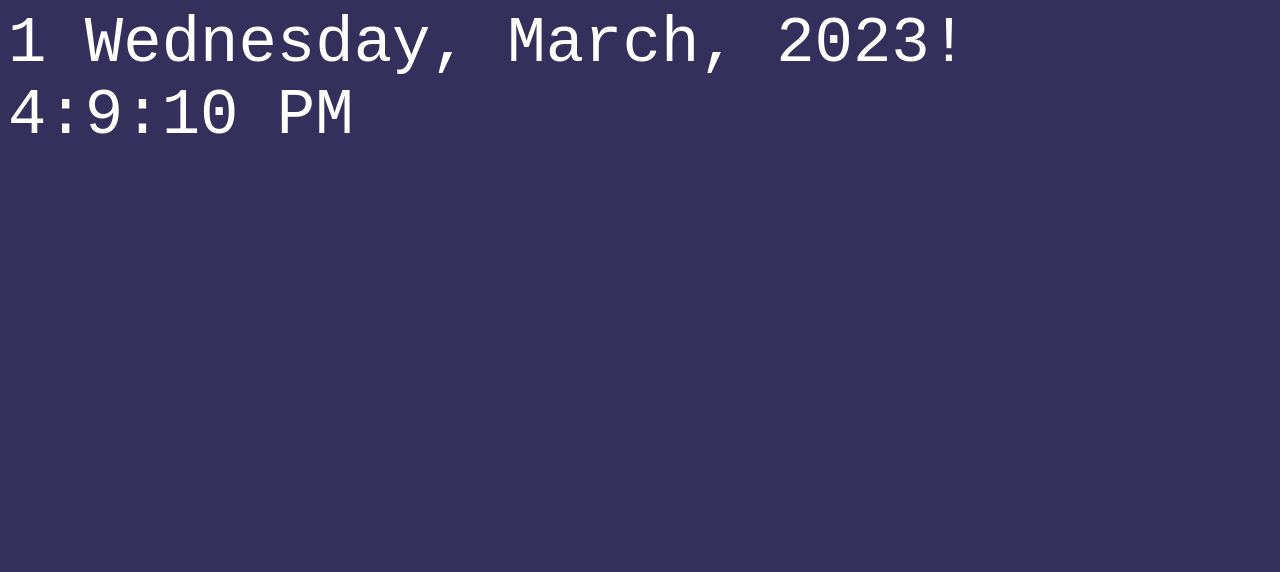
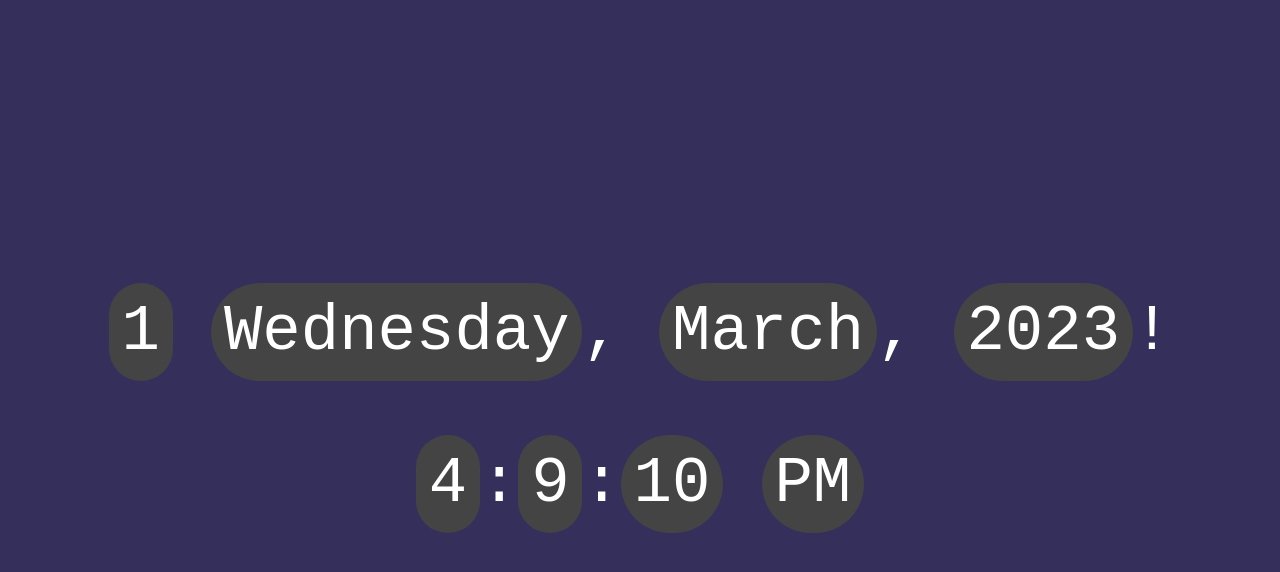
Before and after one commit to shaikrasheed99/digital-clock, a plain HTML site: page index.html in a window 1280 px wide. Drawn offline with Linux system fonts and the light colour scheme.

Commit message:
Add. CSS styles

```diff
--- a/styles.css
+++ b/styles.css
@@ -5,3 +5,25 @@ body {
     font-size: 5vw;
     overflow: hidden;
 }
+
+.clock {
+    height: 100vh;
+    display: grid;
+    justify-items: center;
+    row-gap: 10vh;
+}
+
+span {
+    background-color: #444;
+    padding: 1vw;
+    border-radius: 10vw;
+    margin: 0;
+}
+
+.date {
+    align-self: flex-end;
+}
+
+.time {
+    align-self: flex-start;
+}
```
